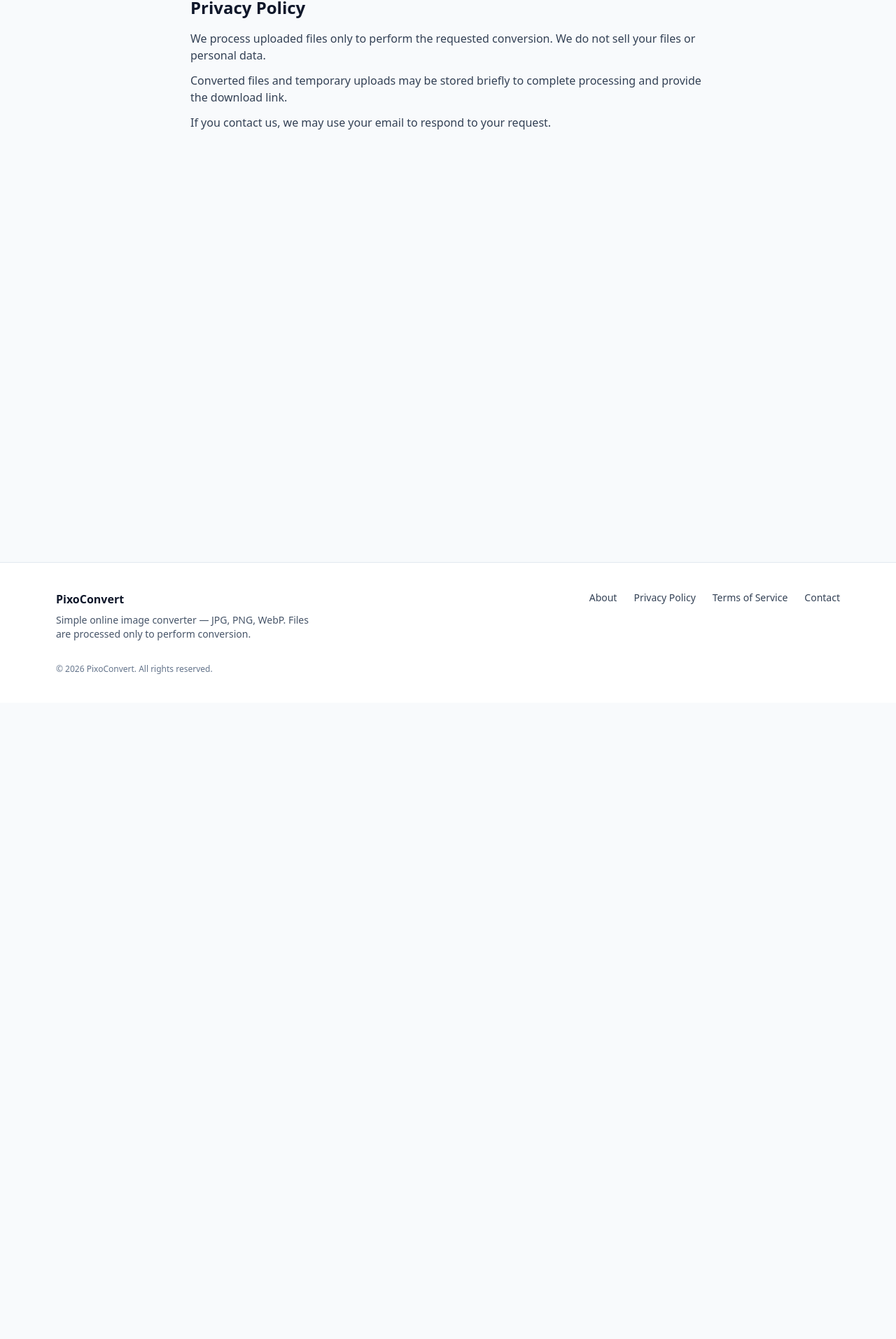
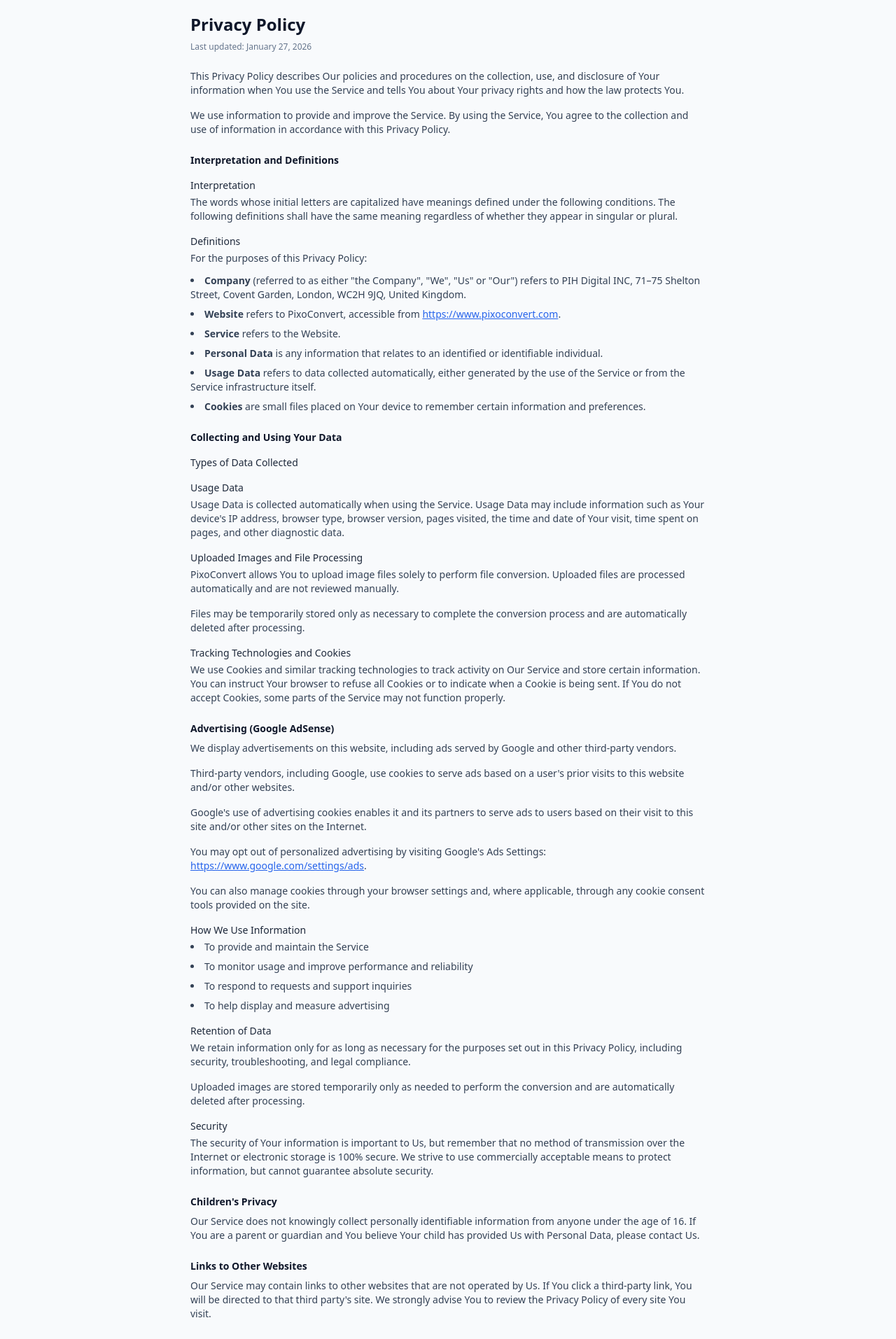
Before and after one commit to boltrsss/pixoconvert, a Next.js app: page /privacy in a window 1280 px wide. Shown: the part 126-2039 px from the top of the page at 70% size. Before the commit the page ends 1130 px from the top, so only its background shows below. Built offline with nearby package versions, Linux system fonts and the light colour scheme.

Commit message:
Update page.tsx

```diff
--- a/app/privacy/page.tsx
+++ b/app/privacy/page.tsx
@@ -1,18 +1,235 @@
-export default function PrivacyPage() {
+export const runtime = "edge";
+
+export default function PrivacyPolicyPage() {
   return (
-    <main className="min-h-screen bg-slate-50 text-slate-900">
-      <div className="mx-auto max-w-3xl px-4 py-10">
-        <h1 className="text-2xl font-bold">Privacy Policy</h1>
-        <p className="mt-4 text-slate-700">
-          We process uploaded files only to perform the requested conversion. We do not sell your files or personal data.
-        </p>
-        <p className="mt-3 text-slate-700">
-          Converted files and temporary uploads may be stored briefly to complete processing and provide the download link.
-        </p>
-        <p className="mt-3 text-slate-700">
-          If you contact us, we may use your email to respond to your request.
-        </p>
-      </div>
+    <main className="mx-auto max-w-3xl px-4 py-16 text-sm text-slate-700">
+      <h1 className="text-2xl font-semibold text-slate-900 mb-2">
+        Privacy Policy
+      </h1>
+      <p className="mb-6 text-xs text-slate-500">
+        Last updated: January 27, 2026
+      </p>
+
+      <p className="mb-4">
+        This Privacy Policy describes Our policies and procedures on the
+        collection, use, and disclosure of Your information when You use the
+        Service and tells You about Your privacy rights and how the law protects
+        You.
+      </p>
+
+      <p className="mb-4">
+        We use information to provide and improve the Service. By using the
+        Service, You agree to the collection and use of information in
+        accordance with this Privacy Policy.
+      </p>
+
+      <h2 className="font-semibold text-slate-900 mt-6 mb-2">
+        Interpretation and Definitions
+      </h2>
+
+      <h3 className="font-medium text-slate-800 mt-4 mb-1">
+        Interpretation
+      </h3>
+      <p className="mb-4">
+        The words whose initial letters are capitalized have meanings defined
+        under the following conditions. The following definitions shall have
+        the same meaning regardless of whether they appear in singular or plural.
+      </p>
+
+      <h3 className="font-medium text-slate-800 mt-4 mb-1">
+        Definitions
+      </h3>
+      <p className="mb-3">For the purposes of this Privacy Policy:</p>
+      <ul className="list-disc list-inside space-y-2 mb-4">
+        <li>
+          <strong>Company</strong> (referred to as either &quot;the Company&quot;,
+          &quot;We&quot;, &quot;Us&quot; or &quot;Our&quot;) refers to PIH Digital
+          INC, 71–75 Shelton Street, Covent Garden, London, WC2H 9JQ, United
+          Kingdom.
+        </li>
+        <li>
+          <strong>Website</strong> refers to PixoConvert, accessible from{" "}
+          <a
+            href="https://www.pixoconvert.com/"
+            target="_blank"
+            rel="noopener noreferrer"
+            className="text-blue-600 underline"
+          >
+            https://www.pixoconvert.com
+          </a>
+          .
+        </li>
+        <li>
+          <strong>Service</strong> refers to the Website.
+        </li>
+        <li>
+          <strong>Personal Data</strong> is any information that relates to an
+          identified or identifiable individual.
+        </li>
+        <li>
+          <strong>Usage Data</strong> refers to data collected automatically,
+          either generated by the use of the Service or from the Service
+          infrastructure itself.
+        </li>
+        <li>
+          <strong>Cookies</strong> are small files placed on Your device to
+          remember certain information and preferences.
+        </li>
+      </ul>
+
+      <h2 className="font-semibold text-slate-900 mt-6 mb-2">
+        Collecting and Using Your Data
+      </h2>
+
+      <h3 className="font-medium text-slate-800 mt-4 mb-1">
+        Types of Data Collected
+      </h3>
+
+      <h4 className="font-medium text-slate-800 mt-4 mb-1">
+        Usage Data
+      </h4>
+      <p className="mb-4">
+        Usage Data is collected automatically when using the Service. Usage Data
+        may include information such as Your device&apos;s IP address, browser
+        type, browser version, pages visited, the time and date of Your visit,
+        time spent on pages, and other diagnostic data.
+      </p>
+
+      <h4 className="font-medium text-slate-800 mt-4 mb-1">
+        Uploaded Images and File Processing
+      </h4>
+      <p className="mb-4">
+        PixoConvert allows You to upload image files solely to perform file
+        conversion. Uploaded files are processed automatically and are not
+        reviewed manually.
+      </p>
+      <p className="mb-4">
+        Files may be temporarily stored only as necessary to complete the
+        conversion process and are automatically deleted after processing.
+      </p>
+
+      <h3 className="font-medium text-slate-800 mt-4 mb-1">
+        Tracking Technologies and Cookies
+      </h3>
+      <p className="mb-4">
+        We use Cookies and similar tracking technologies to track activity on
+        Our Service and store certain information. You can instruct Your browser
+        to refuse all Cookies or to indicate when a Cookie is being sent. If You
+        do not accept Cookies, some parts of the Service may not function
+        properly.
+      </p>
+
+      {/* ✅ AdSense required disclosure */}
+      <h2 className="font-semibold text-slate-900 mt-6 mb-2">
+        Advertising (Google AdSense)
+      </h2>
+      <p className="mb-4">
+        We display advertisements on this website, including ads served by
+        Google and other third-party vendors.
+      </p>
+      <p className="mb-4">
+        Third-party vendors, including Google, use cookies to serve ads based on
+        a user&apos;s prior visits to this website and/or other websites.
+      </p>
+      <p className="mb-4">
+        Google&apos;s use of advertising cookies enables it and its partners to
+        serve ads to users based on their visit to this site and/or other sites
+        on the Internet.
+      </p>
+      <p className="mb-4">
+        You may opt out of personalized advertising by visiting Google&apos;s
+        Ads Settings:
+        {" "}
+        <a
+          href="https://www.google.com/settings/ads"
+          target="_blank"
+          rel="noopener noreferrer"
+          className="text-blue-600 underline"
+        >
+          https://www.google.com/settings/ads
+        </a>
+        .
+      </p>
+      <p className="mb-4">
+        You can also manage cookies through your browser settings and, where
+        applicable, through any cookie consent tools provided on the site.
+      </p>
+
+      <h3 className="font-medium text-slate-800 mt-4 mb-1">
+        How We Use Information
+      </h3>
+      <ul className="list-disc list-inside space-y-2 mb-4">
+        <li>To provide and maintain the Service</li>
+        <li>To monitor usage and improve performance and reliability</li>
+        <li>To respond to requests and support inquiries</li>
+        <li>To help display and measure advertising</li>
+      </ul>
+
+      <h3 className="font-medium text-slate-800 mt-4 mb-1">
+        Retention of Data
+      </h3>
+      <p className="mb-4">
+        We retain information only for as long as necessary for the purposes set
+        out in this Privacy Policy, including security, troubleshooting, and
+        legal compliance.
+      </p>
+      <p className="mb-4">
+        Uploaded images are stored temporarily only as needed to perform the
+        conversion and are automatically deleted after processing.
+      </p>
+
+      <h3 className="font-medium text-slate-800 mt-4 mb-1">
+        Security
+      </h3>
+      <p className="mb-4">
+        The security of Your information is important to Us, but remember that
+        no method of transmission over the Internet or electronic storage is 100%
+        secure. We strive to use commercially acceptable means to protect
+        information, but cannot guarantee absolute security.
+      </p>
+
+      <h2 className="font-semibold text-slate-900 mt-6 mb-2">
+        Children&apos;s Privacy
+      </h2>
+      <p className="mb-4">
+        Our Service does not knowingly collect personally identifiable
+        information from anyone under the age of 16. If You are a parent or
+        guardian and You believe Your child has provided Us with Personal Data,
+        please contact Us.
+      </p>
+
+      <h2 className="font-semibold text-slate-900 mt-6 mb-2">
+        Links to Other Websites
+      </h2>
+      <p className="mb-4">
+        Our Service may contain links to other websites that are not operated by
+        Us. If You click a third-party link, You will be directed to that third
+        party&apos;s site. We strongly advise You to review the Privacy Policy
+        of every site You visit.
+      </p>
+
+      <h2 className="font-semibold text-slate-900 mt-6 mb-2">
+        Changes to this Privacy Policy
+      </h2>
+      <p className="mb-4">
+        We may update Our Privacy Policy from time to time. Changes are
+        effective when they are posted on this page.
+      </p>
+
+      <h2 className="font-semibold text-slate-900 mt-6 mb-2">
+        Contact Us
+      </h2>
+      <p className="mb-4">
+        If you have any questions about this Privacy Policy, You can contact us
+        at{" "}
+        <a
+          href="mailto:support@pixoconvert.com"
+          className="text-blue-600 underline"
+        >
+          support@pixoconvert.com
+        </a>
+        .
+      </p>
     </main>
   );
 }
```
